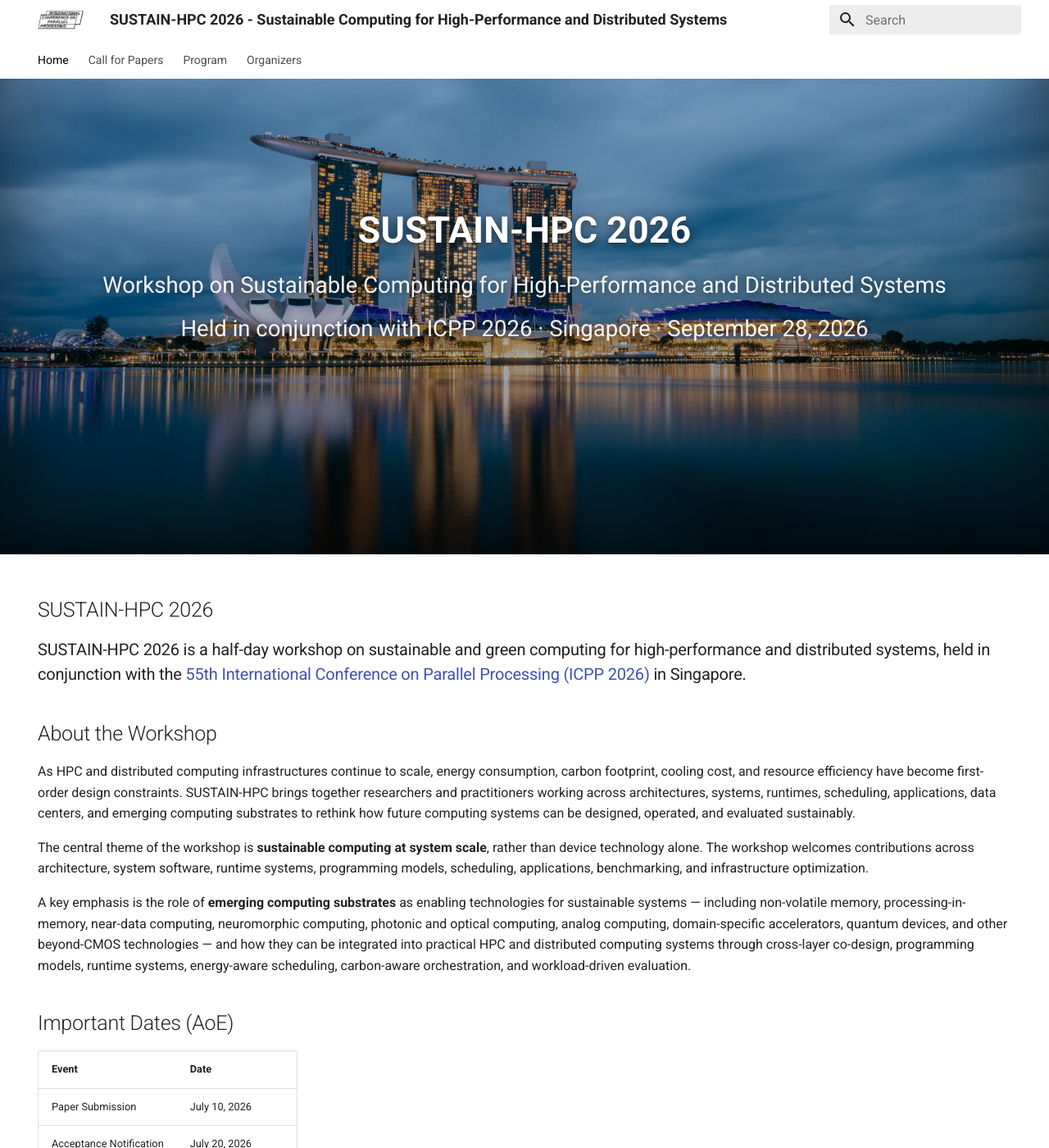
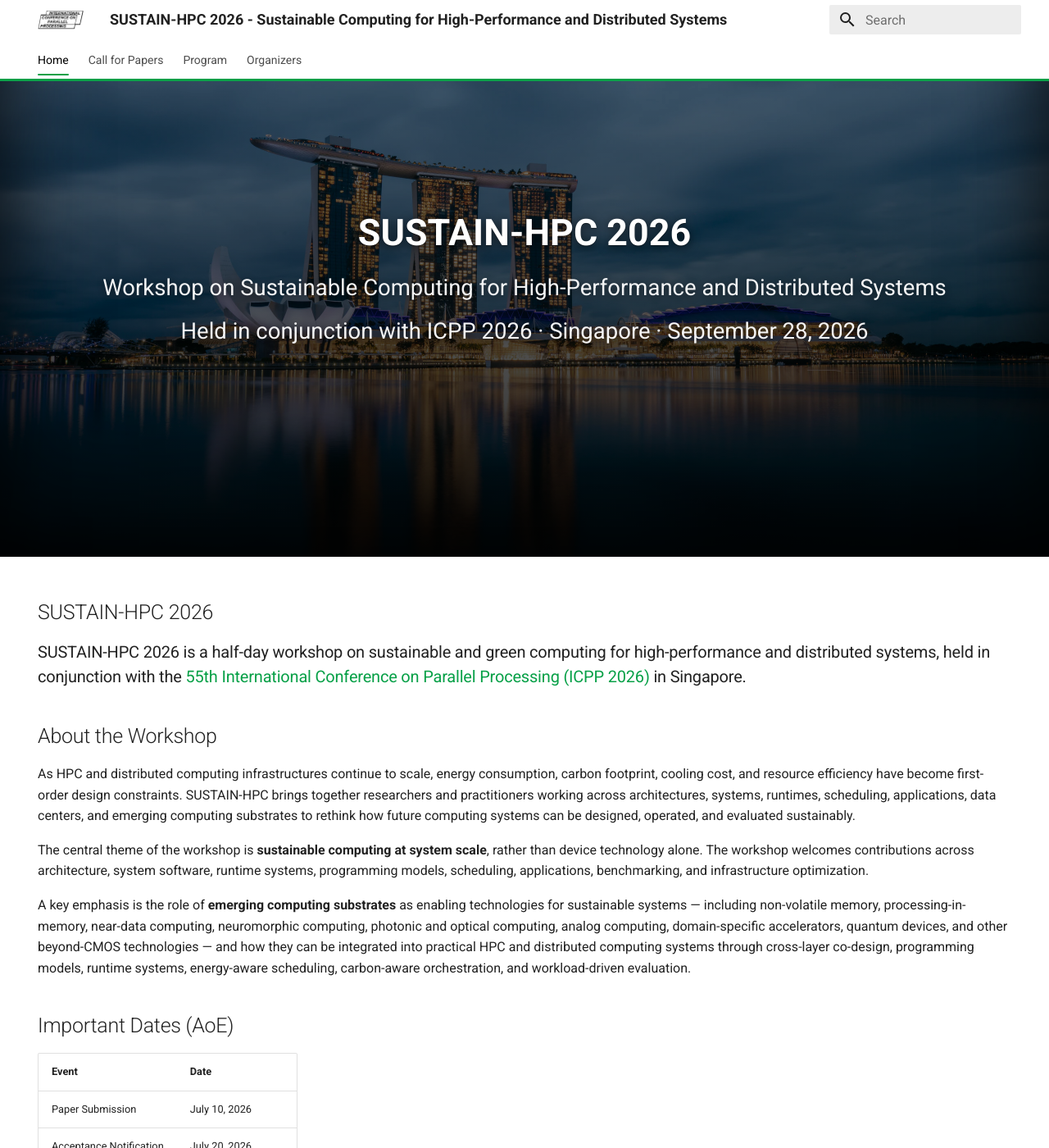
Before and after one commit to icpp2026/sustain-hpc-2026, an MkDocs documentation site: the page built from docs/index.md, in a window 1280 px wide and 1400 px high. Shown: the whole window at 82% size. Built offline with MkDocs 1.6.1 and Material for MkDocs 9.7.7, drawn with Linux system fonts in a browser that asks for light colours; comment, search, counter and statistics services are not loaded.

Commit message:
Add light-green sustainable theme accents
Use a deeper green (#07A047) as the site accent to emphasize the
"sustainable" theme: green body links, active nav-tab underline, and a
thin green strip under the white header. Also darken the hero overlay
for stronger text contrast.

Co-Authored-By: Claude Opus 4.8 (1M context) <noreply@anthropic.com>

```diff
--- a/docs/assets/stylesheets/extra.css
+++ b/docs/assets/stylesheets/extra.css
@@ -1,3 +1,52 @@
+/* Light-green accents to emphasize "sustainable".
+   Header stays white/clean; green is used as the accent throughout. */
+:root {
+  --sustain-green: #07A047;
+  --sustain-green-dark: #05803a;
+  --sustain-green-light: #66bb6a;
+
+}
+
+/* Material defines these on the color scheme (on <body>), which beats :root.
+   Override them at the same level so links pick up the sustainable green. */
+[data-md-color-scheme="default"] {
+  --md-accent-fg-color: var(--sustain-green-dark);
+  --md-accent-fg-color--transparent: rgba(7, 160, 71, 0.1);
+  --md-typeset-a-color: var(--sustain-green);
+}
+
+/* Thin green strip along the bottom of the white header */
+.md-header {
+  border-bottom: 3px solid var(--sustain-green);
+}
+
+/* Active nav tab: green label + green underline indicator */
+.md-tabs__link--active {
+  color: var(--sustain-green) !important;
+  font-weight: 700;
+}
+
+.md-tabs__item {
+  position: relative;
+}
+
+.md-tabs__item--active > .md-tabs__link::after {
+  content: "";
+  position: absolute;
+  left: 0.6rem;
+  right: 0.6rem;
+  bottom: 0.2rem;
+  height: 2px;
+  background: var(--sustain-green);
+  border-radius: 2px;
+}
+
+/* Tab hover */
+.md-tabs__link:hover {
+  color: var(--sustain-green);
+  opacity: 1;
+}
+
 /* Hide the title */
 .md-typeset h1,
 .md-content__button {
@@ -71,12 +120,12 @@
   align-items: center;
   text-align: center;
   background: linear-gradient(to top,
-      rgba(0, 0, 0, 0.55),
-      rgba(0, 0, 0, 0.15) 45%,
-      rgba(0, 0, 0, 0)),
-    rgba(0, 0, 0, 0.12);
-  box-shadow: inset 0 -80px 120px rgba(0, 0, 0, 0.45),
-    inset 0 40px 80px rgba(0, 0, 0, 0.2);
+      rgba(0, 0, 0, 0.8),
+      rgba(0, 0, 0, 0.45) 45%,
+      rgba(0, 0, 0, 0.2)),
+    rgba(0, 0, 0, 0.35);
+  box-shadow: inset 0 -80px 120px rgba(0, 0, 0, 0.65),
+    inset 0 40px 80px rgba(0, 0, 0, 0.4);
   color: #fff;
 }
 
@@ -90,12 +139,12 @@
   text-align: center;
   padding: 3rem 1.25rem;
   background: linear-gradient(to top,
-      rgba(0, 0, 0, 0.55),
-      rgba(0, 0, 0, 0.15) 45%,
-      rgba(0, 0, 0, 0)),
-    rgba(0, 0, 0, 0.12);
-  box-shadow: inset 0 -80px 120px rgba(0, 0, 0, 0.45),
-    inset 0 40px 80px rgba(0, 0, 0, 0.2);
+      rgba(0, 0, 0, 0.8),
+      rgba(0, 0, 0, 0.45) 45%,
+      rgba(0, 0, 0, 0.2)),
+    rgba(0, 0, 0, 0.35);
+  box-shadow: inset 0 -80px 120px rgba(0, 0, 0, 0.65),
+    inset 0 40px 80px rgba(0, 0, 0, 0.4);
   color: #fff;
 }
 
--- a/mkdocs.yml
+++ b/mkdocs.yml
@@ -24,6 +24,7 @@ theme:
     - search.suggest
   palette:
     primary: white
+    accent: custom
 
 extra_css:
   - assets/stylesheets/extra.css
--- /dev/null
+++ b/overrides/partials/header.html
@@ -0,0 +1,70 @@
+{#-
+  Overrides Material's header partial to color the "SUSTAIN-HPC 2026"
+  brand portion of the site name green. Everything else matches upstream.
+-#}
+{% set class = "md-header" %}
+{% if "navigation.tabs.sticky" in features %}
+  {% set class = class ~ " md-header--shadow md-header--lifted" %}
+{% elif "navigation.tabs" not in features %}
+  {% set class = class ~ " md-header--shadow" %}
+{% endif %}
+<header class="{{ class }}" data-md-component="header">
+  <nav class="md-header__inner md-grid" aria-label="{{ lang.t('header') }}">
+    <a href="{{ config.extra.homepage | d(nav.homepage.url, true) | url }}" title="{{ config.site_name | e }}" class="md-header__button md-logo" aria-label="{{ config.site_name }}" data-md-component="logo">
+      {% include "partials/logo.html" %}
+    </a>
+    <label class="md-header__button md-icon" for="__drawer">
+      {% set icon = config.theme.icon.menu or "material/menu" %}
+      {% include ".icons/" ~ icon ~ ".svg" %}
+    </label>
+    <div class="md-header__title" data-md-component="header-title">
+      <div class="md-header__ellipsis">
+        <div class="md-header__topic">
+          <span class="md-ellipsis">
+            <span class="site-name__brand">SUSTAIN-HPC 2026</span>{{ config.site_name | replace("SUSTAIN-HPC 2026", "") }}
+          </span>
+        </div>
+        <div class="md-header__topic" data-md-component="header-topic">
+          <span class="md-ellipsis">
+            {% if page.meta and page.meta.title %}
+              {{ page.meta.title }}
+            {% else %}
+              {{ page.title }}
+            {% endif %}
+          </span>
+        </div>
+      </div>
+    </div>
+    {% if config.theme.palette %}
+      {% if not config.theme.palette is mapping %}
+        {% include "partials/palette.html" %}
+      {% endif %}
+    {% endif %}
+    {% if not config.theme.palette is mapping %}
+      {% include "partials/javascripts/palette.html" %}
+    {% endif %}
+    {% if config.extra.alternate %}
+      {% include "partials/alternate.html" %}
+    {% endif %}
+    {% if "material/search" in config.plugins %}
+      {% set search = config.plugins["material/search"] | attr("config") %}
+      {% if search.enabled %}
+        <label class="md-header__button md-icon" for="__search">
+          {% set icon = config.theme.icon.search or "material/magnify" %}
+          {% include ".icons/" ~ icon ~ ".svg" %}
+        </label>
+        {% include "partials/search.html" %}
+      {% endif %}
+    {% endif %}
+    {% if config.repo_url %}
+      <div class="md-header__source">
+        {% include "partials/source.html" %}
+      </div>
+    {% endif %}
+  </nav>
+  {% if "navigation.tabs.sticky" in features %}
+    {% if "navigation.tabs" in features %}
+      {% include "partials/tabs.html" %}
+    {% endif %}
+  {% endif %}
+</header>
```
